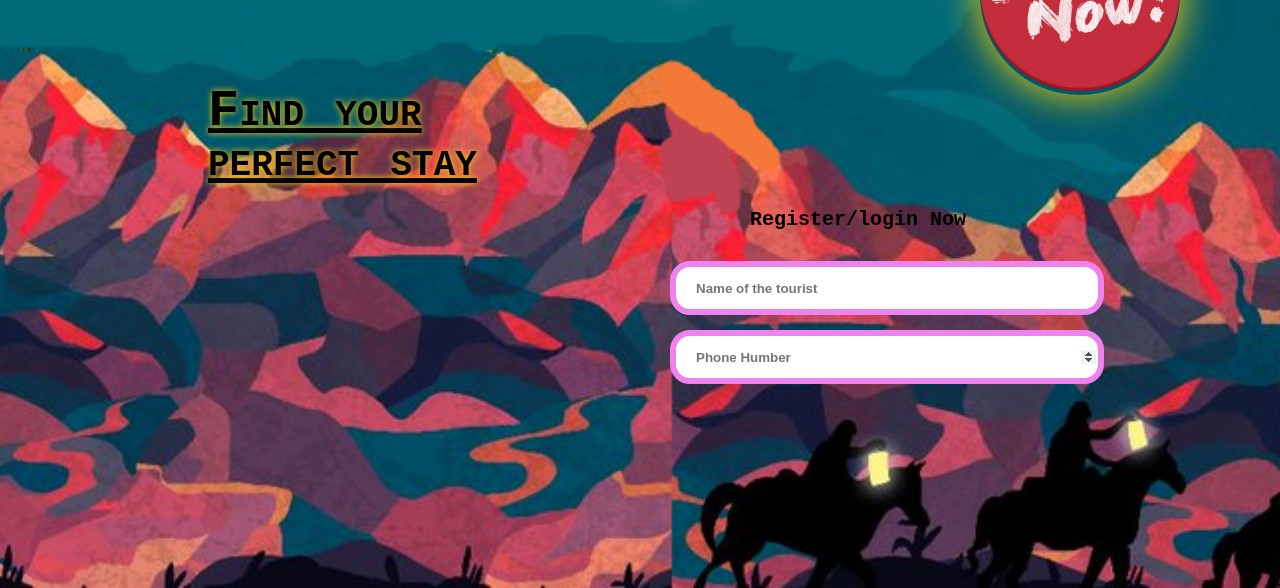
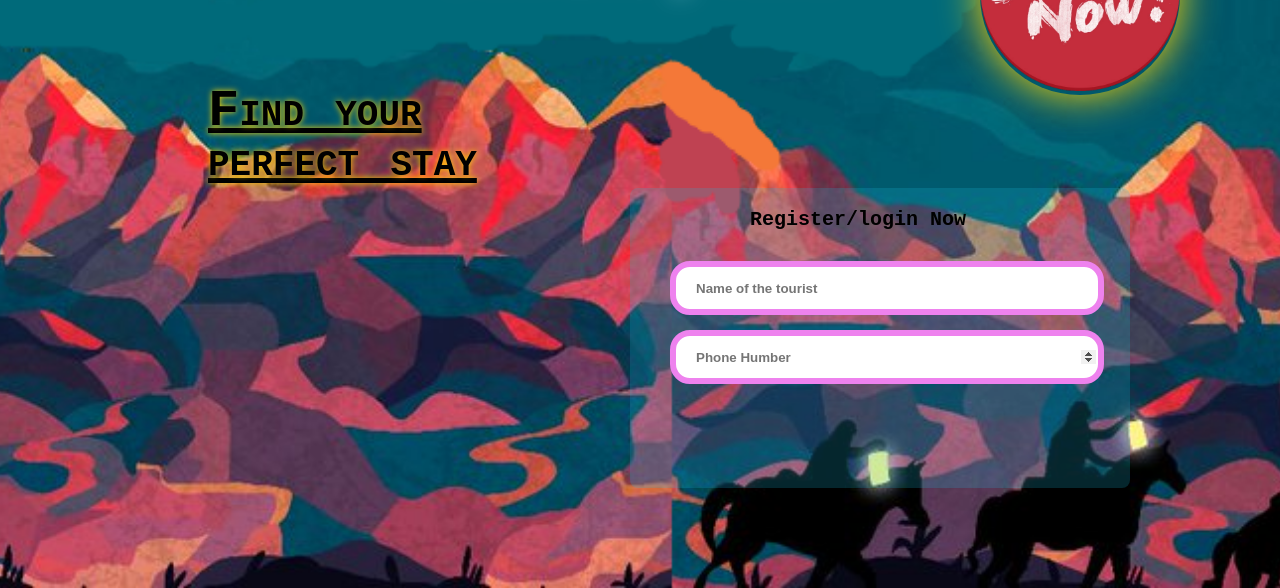
Before and after one commit to Abhi6473/Landing-page, a plain HTML site: page index.html in a window 1280 px wide. In both pictures the pointer is over the element 880 px from the left and 550 px from the top of the page. Shown: the part 212-800 px from the top of the page. Drawn offline with Linux system fonts and the light colour scheme.

Commit message:
Update index.html

```diff
--- a/index.html
+++ b/index.html
@@ -63,6 +63,9 @@
                 display:flex;
                 flex-direction:column;
             }
+            .b:hover{
+                background-color:rgba(25,190,223,0.2)
+            }
             .r{
                 margin-top:20px;
                 margin-left:120px;
```
